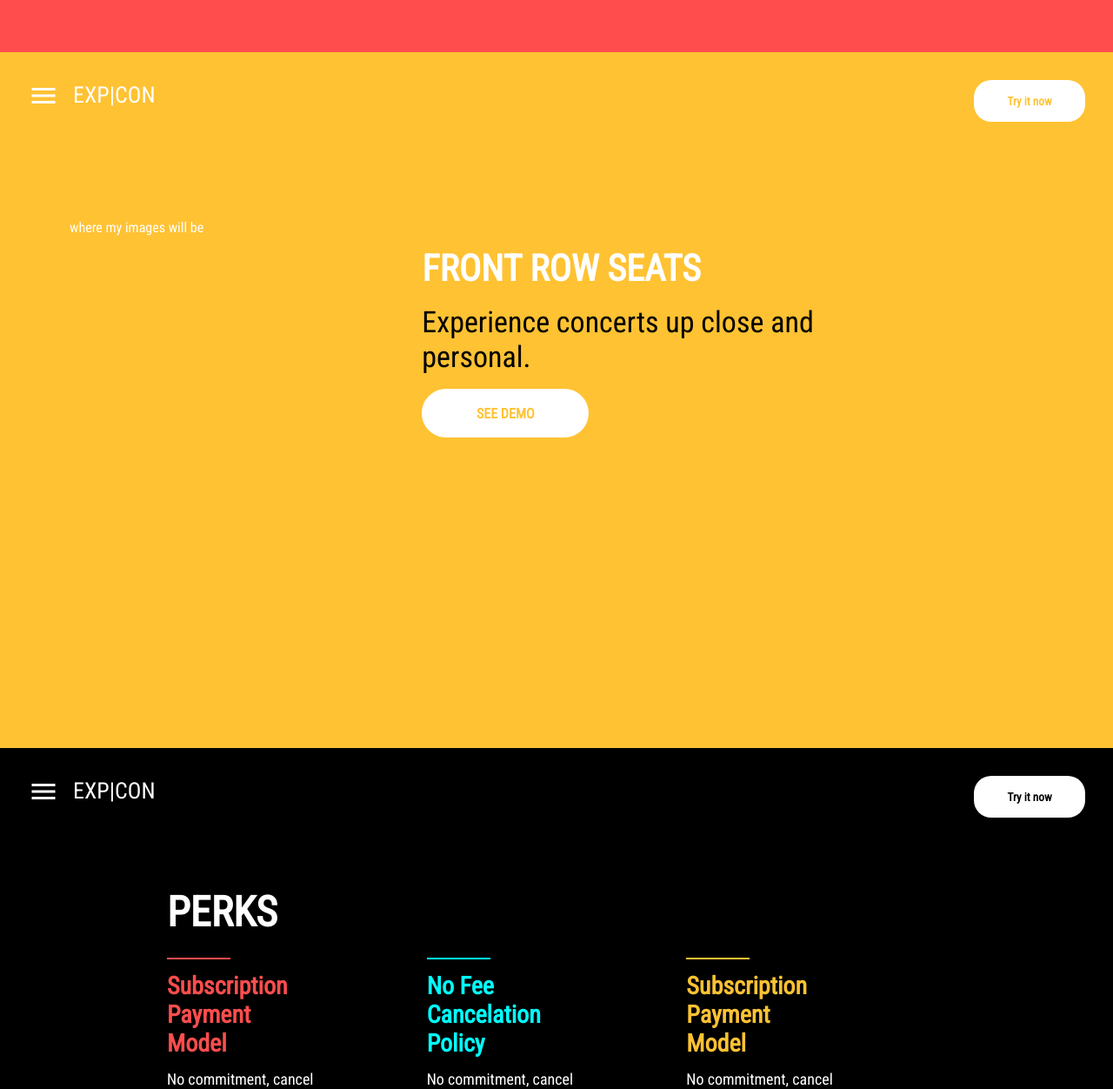
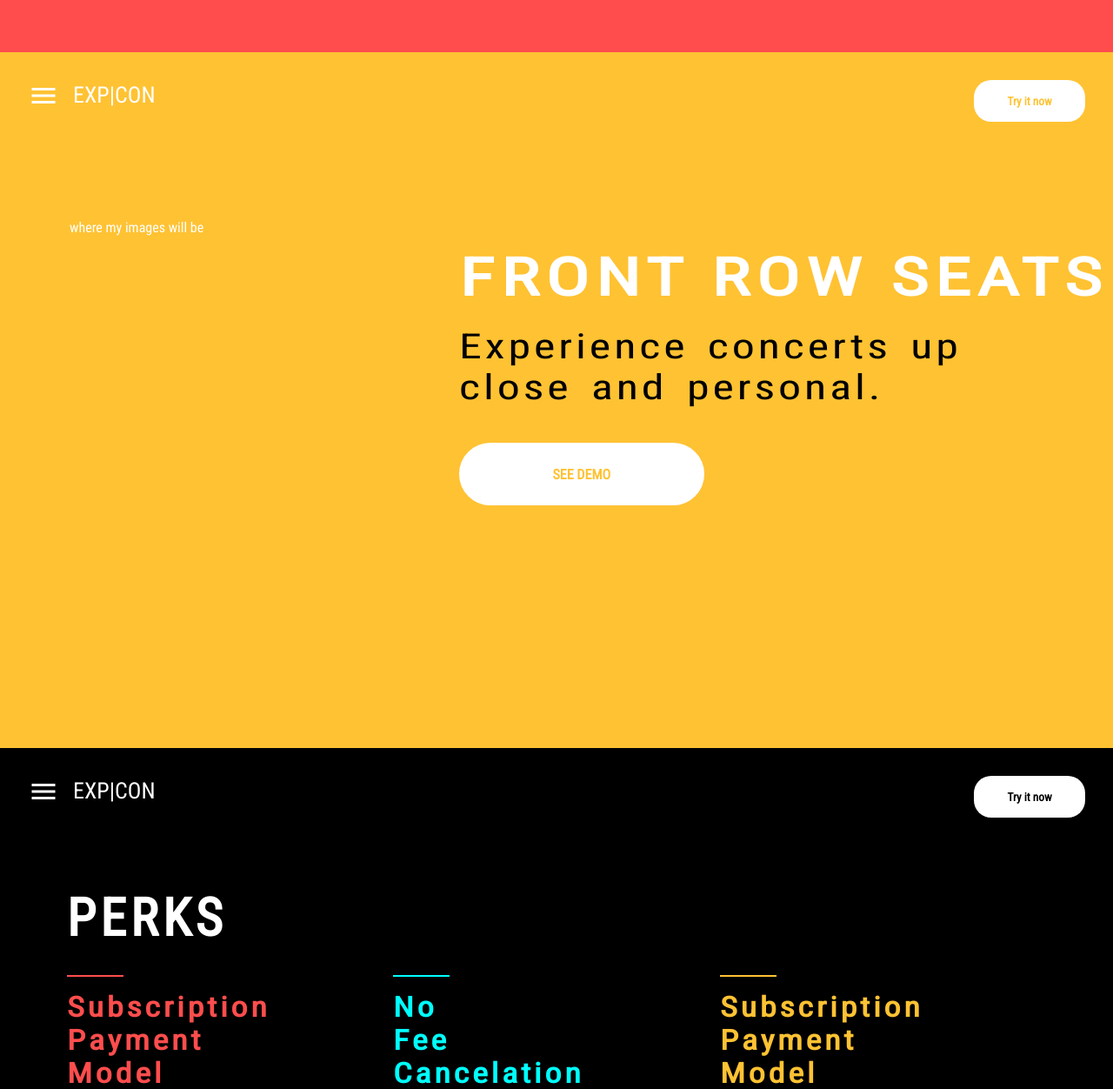
Before and after one commit to bdejene19/ConcertWebpage, a React (Create React App) app: page / in a window 1280 px wide. Shown: the part 1540-2792 px from the top of the page at 87% size. Built offline with nearby package versions, Linux system fonts and the light colour scheme.

Commit message:
Added word and letter spacing for content on all pages. Fixed styling to closer match wireframe expectations on landingpage and prices. Pricing page is fully complete

```diff
--- a/src/App.js
+++ b/src/App.js
@@ -6,7 +6,6 @@ import {
   BrowserRouter as Router,
   Switch,
   Route,
-  Link
 } from 'react-router-dom';
 
 function App() {
@@ -18,9 +17,7 @@ function App() {
           <Route path='/pricing' component={Pricing}></Route>
           <Route path='/payNow' component={Payment}></Route>
         </Switch>
-
       </Router>
-
     </div>
   );
 }
--- a/src/components/homepage/EmailFooter.js
+++ b/src/components/homepage/EmailFooter.js
@@ -38,6 +38,9 @@ const ContactFooter = styled.footer`
         font-weight: 400;
     }
 
+    p {
+        padding-left: 2.2vw
+    }
 `;
 
 export default function EmailFooter() {
@@ -50,7 +53,7 @@ export default function EmailFooter() {
 
             <div className='copyright-content'>
                 <h3>EXP|CON</h3>
-                <p>2019 <CopyrightIcon></CopyrightIcon> All rights reserved | Speer Technologies Incorporated</p>
+                <p>2019 <CopyrightIcon style={{fontSize: 16}}></CopyrightIcon> All rights reserved | Speer Technologies Incorporated</p>
             </div>
         </ContactFooter>
     )
--- a/src/components/homepage/LandingPageHeader.js
+++ b/src/components/homepage/LandingPageHeader.js
@@ -1,4 +1,4 @@
-import React from 'react';
+import React, {useState} from 'react';
 import styled from 'styled-components';
 import MenuIcon from '@material-ui/icons/Menu';
 import {Link} from 'react-router-dom';
@@ -37,9 +37,17 @@ const HeaderContent = styled.div`
     grid-gap: 1em;
     color: ${props => props.headerColor || 'white' };
 
+
     .hamburgerIcon{
         font-size: 36px;
         cursor: pointer;
+    }
+
+    #hamburger-effect {
+        height: 7vh;
+
+
+
     }
 
     h2 {
@@ -50,6 +58,19 @@ const HeaderContent = styled.div`
 
 `;
 export default function LandingPageHeader(props) {
+    const [sideMenuOpen, setSideMenuOpen] = useState(false);
+    // const showMenu = () => {
+
+    //     if (sideMenuOpen) {
+    //         document.getElementById('hamburger-effect').style.display = 'none'
+    //         setSideMenuOpen(false);
+    //     } else {
+    //         document.getElementById('hamburger-effect').style.display = 'inline-block'
+    //         setSideMenuOpen(false);
+
+    //     }
+
+    // }
     return (
         <SectionHeader>
             <HeaderContent headerColor={props.headerColor}>
--- a/src/components/homepage/LandingPerks.js
+++ b/src/components/homepage/LandingPerks.js
@@ -6,29 +6,32 @@ export const PerksGrid = styled.article`
     display: grid;
     grid-template-columns: repeat(3, 1fr);
     color: white;
-    width: 70%;
-    ;
+    width: 88%;
 
     h3 {
-        font-size: 28px;
         color: ${props => props.subHeadColor};
         text-align: left;
+        transform: scaleX(1.2);
+        transform-origin: 0 0;
     }
     div {
         width: 70%;
      }
 
     p {
-        font-size: 18px;
+        font-size: 24px;
+        width: 95%;
     }
 `;
 
 const PerksContainer = styled.div`
+    letter-spacing: 3px;
     padding-top: 3em;
     display: grid;
     justify-items: center;
     .perksTitle {
-        font-size: 48px;
+        font-size: 60px;
+        letter-spacing: 5px;
         justify-self: left;
         grid-column: 1/4;
         padding-bottom: 0.5em;;
@@ -37,12 +40,11 @@ const PerksContainer = styled.div`
 
 
 export const SubHeader = styled.h3`
-    font-size: 28px;
+    font-size: 32px;
     color: ${props => props.subHeadColor};
     padding-top: 0.5em;
     padding-bottom: 0.5em;
     width: 40%;
-
 `;
 
 export default function LandingPerks(props) {
@@ -50,21 +52,21 @@ export default function LandingPerks(props) {
         <PerksContainer>
 
             <PerksGrid key='perks'>
-                <h2 className='perksTitle' style={{color: 'white'}}>PERKS</h2>
+                <h1 className='perksTitle' style={{color: 'white'}}>PERKS</h1>
 
                 <div>
-                    <HorizontalBreak borderColor={props.titleOneColor}></HorizontalBreak>
+                    <HorizontalBreak borderColor={props.titleOneColor} style={{width: 65}}></HorizontalBreak>
                     <SubHeader subHeadColor={props.titleOneColor}>Subscription<br></br>Payment <br></br>Model</SubHeader>
                     {/* <h3 subHeadColor='brown'>Subscription<br></br>Payment <br></br>Model</h3> */}
                     <p>No commitment, cancel anytime. Never worry about forgetting a payment again!</p>
                 </div>
                 <div>
-                    <HorizontalBreak borderColor={props.titleTwoColor}></HorizontalBreak>
+                    <HorizontalBreak borderColor={props.titleTwoColor} style={{width: 65}}></HorizontalBreak>
                     <SubHeader subHeadColor={props.titleTwoColor}>No Fee<br></br>Cancelation<br></br>Policy</SubHeader>
                     <p>No commitment, cancel anytime. Never worry about forgetting a payment again!</p>
                 </div>
                 <div>
-                    <HorizontalBreak borderColor={props.titleThreeColor}></HorizontalBreak>
+                    <HorizontalBreak borderColor={props.titleThreeColor} style={{width: 65}}></HorizontalBreak>
                     <SubHeader subHeadColor={props.titleThreeColor}>Subscription<br></br>Payment <br></br>Model</SubHeader>
                     <p>No commitment, cancel anytime. Never worry about forgetting a payment again!</p>
                 </div>
--- a/src/components/homepage/Reviews.js
+++ b/src/components/homepage/Reviews.js
@@ -8,13 +8,15 @@ const ReviewContainer = styled.article`
     grid-template-rows: 1fr 1fr;
     color: white;
     padding: 5em;
+    letter-spacing: 3px;
+
 
     h2 {
         grid-row: 1;
         grid-column: 2/5;
-        font-size: 40px;
+        font-size: 60px;
         margin: 0;
-        padding: 0;
+        padding-bottom: 1.5em;
     }
 
     .reviewImgs {
@@ -26,16 +28,16 @@ const ReviewContainer = styled.article`
     .reviewContent-container {
         margin-top: -1.5em;
         h4 {
-            font-size: 20px;
+            font-size: 32px;
             padding-top: 0.25em;
             padding-bottom: 0.5em;
-
         }
     }
 
     .starIcon {
         color: black;
-        font-size: 28px;
+        font-size: 34px;
+        font-weight: 900;
     }
 
 
@@ -43,7 +45,7 @@ const ReviewContainer = styled.article`
     p {
         width: 60%;
         color: black;
-        font-size: 18px;
+        font-size: 22px;
     }
 
 `;
@@ -55,7 +57,7 @@ export default function Reviews() {
                 <img src='/.png' alt=''></img>
             </div>
 
-            <h2>Reviews</h2>
+            <h2>REVIEWS</h2>
             <div className='reviewContent-container'>
                 <StarRateIcon className='starIcon'></StarRateIcon>
                 <StarRateIcon className='starIcon'></StarRateIcon>
@@ -65,7 +67,7 @@ export default function Reviews() {
 
                 <h4>ARTIST</h4>
 
-                <p>"Love it, it's the Best. I can't live without it</p>
+                <p>"Love it, it's the Best. I can't live without it!"</p>
             </div>
             <div className='reviewContent-container'>
                 <StarRateIcon className='starIcon'></StarRateIcon>
@@ -76,7 +78,7 @@ export default function Reviews() {
 
                 <h4>PRODUCER</h4>
 
-                <p>"Love it, it's the Best. I can't live without it</p>
+                <p>"Love it, it's the Best. I can't live without it!"</p>
             </div>
 
             <div className='reviewContent-container'>
@@ -88,8 +90,8 @@ export default function Reviews() {
 
                 <h4>MUSIC FAN</h4>
 
-                <p>"Love it, it's the Best. I can't live without it</p>
-            </div>
+                <p>"Love it, it's the Best. I can't live without it!"</p>
+                </div>
         </ReviewContainer>
     )
 }
--- a/src/components/homepage/Seats.js
+++ b/src/components/homepage/Seats.js
@@ -4,10 +4,30 @@ import styled from 'styled-components';
 
 const SeatsSection = styled(SoundContainer)`
     display: grid;
-    grid-template-columns: 1fr 2fr;
+    grid-template-columns: 1fr 1.5fr;
     ${SoundContainer};
     button {
         color: #ffc233;
+    }
+
+    h1 {
+        font-size: 60px;
+        transform-origin: 0 0;
+        width: fit-content;
+        transform: scaleX(1.4);
+        letter-spacing: 5px;
+    }
+
+    p {
+        font-size: 40px;
+        letter-spacing: 3px;
+        transform-origin: 0 0;
+        width: 80%;;
+        transform: scaleX(1.3);
+        word-spacing: 5px;
+        color: black;
+        padding-top: 0.5em;
+        padding-bottom: 1em;
     }
 
 `;
@@ -19,7 +39,7 @@ export default function Seats() {
             </div>
 
             <div className='sound-content'>
-                <h1>FRONT ROW SEATS</h1>
+                <b><h1>FRONT ROW SEATS</h1></b>
                 <p>Experience concerts up close and personal.</p>
                 <SeeDemo>SEE DEMO</SeeDemo>
             </div>
--- a/src/components/homepage/SlideShow.js
+++ b/src/components/homepage/SlideShow.js
@@ -1,4 +1,4 @@
-import React, { useEffect } from 'react';
+import React, { useEffect, useState } from 'react';
 import styled from 'styled-components';
 import LandingPageHeader from './LandingPageHeader';
 
@@ -7,7 +7,7 @@ const SlideShowWrapper = styled.article`
     height: 100%;
     background-size: cover;
     color: white;
-    /* background-image: url('concertLights.jpg'); */
+    /* background-image: url(); */
 
     .slide-img {
         height: 100vh;
@@ -23,17 +23,15 @@ const SlideShowWrapper = styled.article`
         .slideShowText {
             grid-column: 1/3;
             align-self: center;
-            transform: translateY(-50%);
 
             h1 {
-                font-size: 48px;
+                font-size: 60px;
             }
             p {
-                margin-left: 12em;
-                margin-right: 12em;
+
                 padding-top: 1em;
                 padding-bottom: 1em;
-                font-size: 28px;
+                font-size: 48px;
             }
         }
     }
@@ -49,6 +47,22 @@ const SlideShowWrapper = styled.article`
         border: 1px white;
         cursor: pointer;
     }
+
+    .client-chooseBg {
+        grid-column: 1/3;
+        grid-row: 2;
+        .dot {
+            cursor: pointer;
+            height: 3vh;
+            width: 2vw;
+            margin: 0 0.5em;
+            border: solid 2px #bbb;
+            border-radius: 50%;
+            display: inline-block;
+            transition: background-color 0.6s ease;
+        }
+    }
+
 `;
 
 
@@ -59,20 +73,27 @@ export default function SlideShow() {
     let count = 0;
 
     useEffect(() => {
-        document.getElementById('slide-wrapper').style.backgroundImage = `url(${backgroundImages[count]})`;
+        document.getElementById('slide-wrapper').style.backgroundImage = `url(${backgroundImages[0]})`;
+        document.getElementById(count.toString()).style.backgroundColor = '#bbb';
 
-        setInterval(() => {
-            document.getElementById('slide-wrapper').style.backgroundImage = `url(${backgroundImages[count]})`;
-            document.getElementById('slide-wrapper').style.transition = "0.5s ease";
+        // setInterval(() => {
+        //     count++;
+        //     if (count === backgroundImages.length) {
+        //         // document.getElementById(`${count - 1}`).style.backgroundColor = 'transparent';
+        //         count = 0;
+        //     }
+        //     document.getElementById('slide-wrapper').style.backgroundImage = `url(${backgroundImages[count]})`;
+        //     document.getElementById(`${count}`).style.backgroundColor = '#bbb';
+        //     document.getElementById('slide-wrapper').style.transition = "0.5s linear";
+        // }, 5000);
 
-            count++;
+    })
 
-            if (count === backgroundImages.length) {
-                count = 0;
-            }
 
-        }, 5000)
-    })
+    const chooseBgPhoto = (photoIndex) => {
+        document.getElementById('slide-wrapper').style.backgroundImage = `url(${backgroundImages[photoIndex]})`;
+        document.getElementById('slide-wrapper').style.transition = "0.5s linear";
+    }
     return (
         <SlideShowWrapper id='slide-wrapper'>
             <LandingPageHeader></LandingPageHeader>
@@ -83,6 +104,10 @@ export default function SlideShow() {
                     <p>Experience your favourite artists like never before and from the comfort of your own home.</p>
                     <button className='rainbowTryNow'>Try it now</button>
                 </div>
+
+                <div className='client-chooseBg'>
+                    {backgroundImages.map((image, index) => <span className='dot' id={index} onClick={() => chooseBgPhoto(index)}></span>)}
+                </div>
             </div>
 
         </SlideShowWrapper>
--- a/src/components/homepage/SoundSectionHome.js
+++ b/src/components/homepage/SoundSectionHome.js
@@ -9,26 +9,34 @@ export const SoundContainer = styled.article`
     color: white;
     .sound-content {
         padding: 2em;
+        padding-left: 0;
 
     }
     h1 {
-        font-size: 42px;
+        font-size: 60px;
+        transform-origin: 0 0;
+        width: fit-content;
+        transform: scaleX(1.5);
+        letter-spacing: 4px;
+        font-weight: 900;
+
     }
 
     p {
-        font-size: 34px;
+        font-size: 48px;
+        letter-spacing: 3px;
+        transform-origin: 0 0;
+        transform: scaleX(1.2);
         color: black;
         padding-top: 0.5em;
-        padding-bottom: 0.5em;
-        padding-left: 0;
-        padding-right: 3em;
+        padding-bottom: 1em;
     }
 `;
 
 export const SeeDemo = styled.button`
-    width: 15vw;
-    height: 7vh;
-    border-radius: 30px 30px;
+    width: 22vw;
+    height: 9vh;
+    border-radius: 40px 40px;
     background-color: white;
     border: solid white;
     color: #ff4d4d;
--- a/src/components/payment/BillingSection.js
+++ b/src/components/payment/BillingSection.js
@@ -9,8 +9,10 @@ const UserBillingInfo = styled.div`
     grid-column-gap: 5em;
     align-items: center;
     justify-content: center;
+    letter-spacing: 3px;
     h1 {
         font-size: 48px;
+        letter-spacing: 5px;
     }
 
     h6 {
@@ -45,19 +47,16 @@ const UserBillingInfo = styled.div`
             width: 100%;
             font-size: 16px;
             padding: 1em;
-            height: 4vh;
+            height: 6vh;
             border-radius: 0;
 
         }
 
-        input:focus {
-            margin-bottom: 1px;
-            bottom: 100%;
-        }
-        select {
+        #country {
             width: 100%;
-            height: 4vh;
+            height: 6vh;
             border-radius: 0;
+            padding: 1em;
         }
     }
 
@@ -69,7 +68,7 @@ const UserBillingInfo = styled.div`
             width: 100%;
             font-size: 16px;
             padding: 1em;
-            height: 4vh;
+            height: 6vh;
             border-radius: 0;
         }
     }
--- a/src/components/payment/Countries.js
+++ b/src/components/payment/Countries.js
@@ -3,7 +3,7 @@ import React from 'react'
 export default function Countries() {
     return (
         <select id="country" name="country">
-            <option selected></option>
+            <option selected>- -</option>
             <option value="Afganistan">Afghanistan</option>
             <option value="Albania">Albania</option>
             <option value="Algeria">Algeria</option>
--- a/src/components/payment/TermsAgreement.js
+++ b/src/components/payment/TermsAgreement.js
@@ -2,16 +2,18 @@ import React from 'react';
 import styled from 'styled-components';
 
 const TermsContainer = styled.p`
-    color: lightgrey;
-    font-size: 18px;
+    color: black;
+    font-size: 16px;
+    letter-spacing: 1px;
     width: 80%;
     padding-top: 1em;
     padding-bottom: 1em;
-    margin-left: 2.3em;
+    margin-left: 2em;
 
     a {
         color: blue;
         text-decoration: none;
+        font-weight: 900;
     }
 `;
 export default function TermsAgreement() {
--- a/src/components/pricing/PricePlans.js
+++ b/src/components/pricing/PricePlans.js
@@ -74,7 +74,7 @@ const Prices = styled.div`
 
 export const HorizontalBreak = styled.hr`
     border: ${props => `${props.borderColor} 1px solid` || 'white'};
-    width: 35%;
+    width: 30%;
 
 `;
 
```
